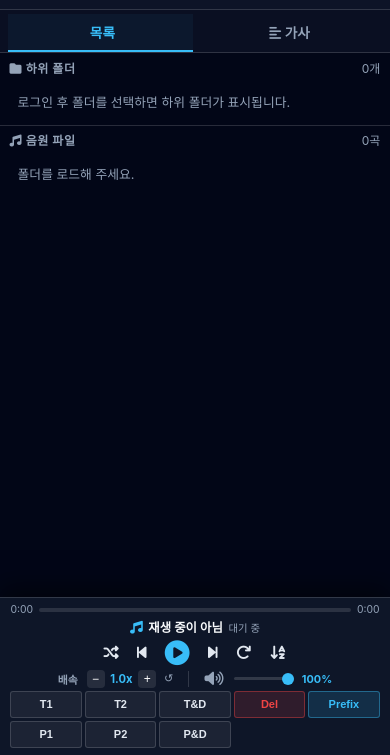
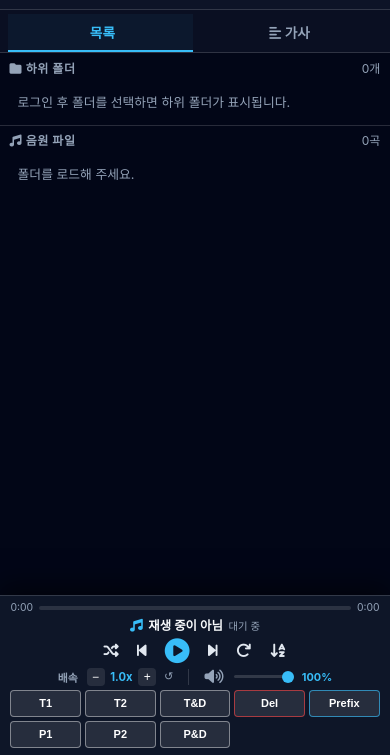
Before and after one commit to everhashk-justin/gdrive-player, a plain HTML site: page index.html in a window 390 px wide. Shown: the part 89-844 px from the top of the page. Drawn offline with Linux system fonts and the light colour scheme.

Commit message:
style: 모바일 하단 액션 버튼 테두리 가시성 대폭 강화

```diff
--- a/index.html
+++ b/index.html
@@ -6,7 +6,7 @@
     <title>Sorting Player (Google Drive)</title>
     <link rel="icon" href="../icon.png">
     <link rel="stylesheet" href="https://cdnjs.cloudflare.com/ajax/libs/font-awesome/6.4.0/css/all.min.css">
-    <link rel="stylesheet" href="style.css?v=2.3">
+    <link rel="stylesheet" href="style.css?v=2.4">
     <!-- Google Identity Services (GIS) SDK -->
     <script src="https://accounts.google.com/gsi/client" async defer></script>
 </head>
@@ -263,6 +263,6 @@
     <!-- 토스트 메시지 -->
     <div class="toast" id="toast"></div>
 
-    <script src="app.js?v=2.3"></script>
+    <script src="app.js?v=2.4"></script>
 </body>
 </html>
--- a/style.css
+++ b/style.css
@@ -542,8 +542,8 @@ main {
     font-size: 13px;
     font-weight: bold;
     border-radius: 4px;
-    border: 1px solid var(--border-color);
-    background: rgba(255, 255, 255, 0.06);
+    border: 1px solid rgba(255, 255, 255, 0.32);
+    background: rgba(255, 255, 255, 0.08);
     color: #e2e8f0;
     cursor: pointer;
     transition: all 0.15s;
@@ -952,10 +952,10 @@ main {
         min-width: 26px !important;
     }
 
-    /* 3단: 액션 버튼 그리드 (높이 27px로 초슬림화) */
+    /* 3단: 액션 버튼 그리드 (높이 27px로 초슬림화 및 테두리 선명화) */
     .action-panel-bottom {
-        gap: 3px !important;
-        margin-top: 1px !important;
+        gap: 4px !important;
+        margin-top: 2px !important;
         width: 100% !important;
         height: auto !important;
         min-height: 0 !important;
@@ -965,6 +965,22 @@ main {
         height: 27px !important;
         font-size: 11px !important;
         padding: 0 !important;
-        border-radius: 3px !important;
+        border-radius: 4px !important;
+        border: 1px solid rgba(255, 255, 255, 0.42) !important;
+        background: rgba(255, 255, 255, 0.1) !important;
+        color: #ffffff !important;
+    }
+
+    .action-btn:active {
+        background: rgba(56, 189, 248, 0.3) !important;
+        border-color: var(--accent-color) !important;
+    }
+
+    .btn-del-fixed {
+        border-color: rgba(239, 68, 68, 0.65) !important;
+    }
+
+    .btn-prefix-fixed {
+        border-color: rgba(56, 189, 248, 0.65) !important;
     }
 }
```
